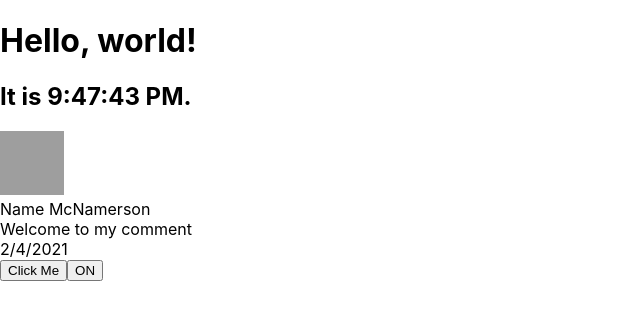
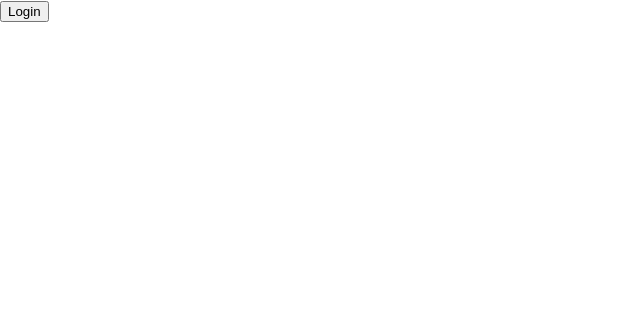
Before and after one commit to TypingOverWorld/react-components, a React (Create React App) app: page / in a window 1280 px wide. Shown: the top 320 px of the page, without its empty margins (0-640 px from the left). Built offline with nearby package versions, Linux system fonts and the light colour scheme; grey boxes are pictures that could not be loaded.

Commit message:
Add login

```diff
--- a/src/App.js
+++ b/src/App.js
@@ -1,30 +1,20 @@
 import './App.css';
 
-import CurrentTime from "./components/CurrentTime";
-import CommentCard from "./patterns/CommentCard";
-import AlertButton from "./components/buttons/AlertButton";
-import ToggleState from "./components/ToggleState";
+import LoginControl from './components/auth/LoginControl';
 
-const comment = {
-  date: new Date(),
-  text: 'Welcome to my comment',
-  user: {
-    name: 'Name McNamerson',
-    avatarUrl: 'https://placekitten.com/g/64/64',
-  },
-};
+// const comment = {
+//   date: new Date(),
+//   text: 'Welcome to my comment',
+//   user: {
+//     name: 'Name McNamerson',
+//     avatarUrl: 'https://placekitten.com/g/64/64',
+//   },
+// };
 
 function App() {
   return (
     <div className="App">
-      <CurrentTime />
-      <CommentCard
-        date={comment.date}
-        text={comment.text}
-        user={comment.user}
-      />
-      <AlertButton />
-      <ToggleState />
+      <LoginControl />
     </div>
   );
 }
--- /dev/null
+++ b/src/components/auth/LoginControl.jsx
@@ -0,0 +1,34 @@
+// Based on a component from React docs https://reactjs.org/docs/conditional-rendering.html
+
+import React from 'react';
+
+class LoginControl extends React.Component {
+  constructor(props) {
+    super(props);
+    this.state = {isLoggedIn: false};
+    // This binding is necessary to make 'this' work in the callback
+    this.handleClick = this.handleClick.bind(this);
+  }
+
+  handleClick() {
+    this.setState(state => ({
+      isLoggedIn: !state.isLoggedIn
+    }));
+  }
+
+  render() {
+    const isLoggedIn = this.state.isLoggedIn;
+    // if the user is logged in, display "logout" and vice versa
+    const buttonText = loginBoolean => loginBoolean ? 'Logout' : 'Login';
+
+    return (
+      <div>
+        <button onClick={this.handleClick}>
+          {buttonText(isLoggedIn)}
+        </button>
+      </div>
+    );
+  }
+}
+
+export default LoginControl;
```
